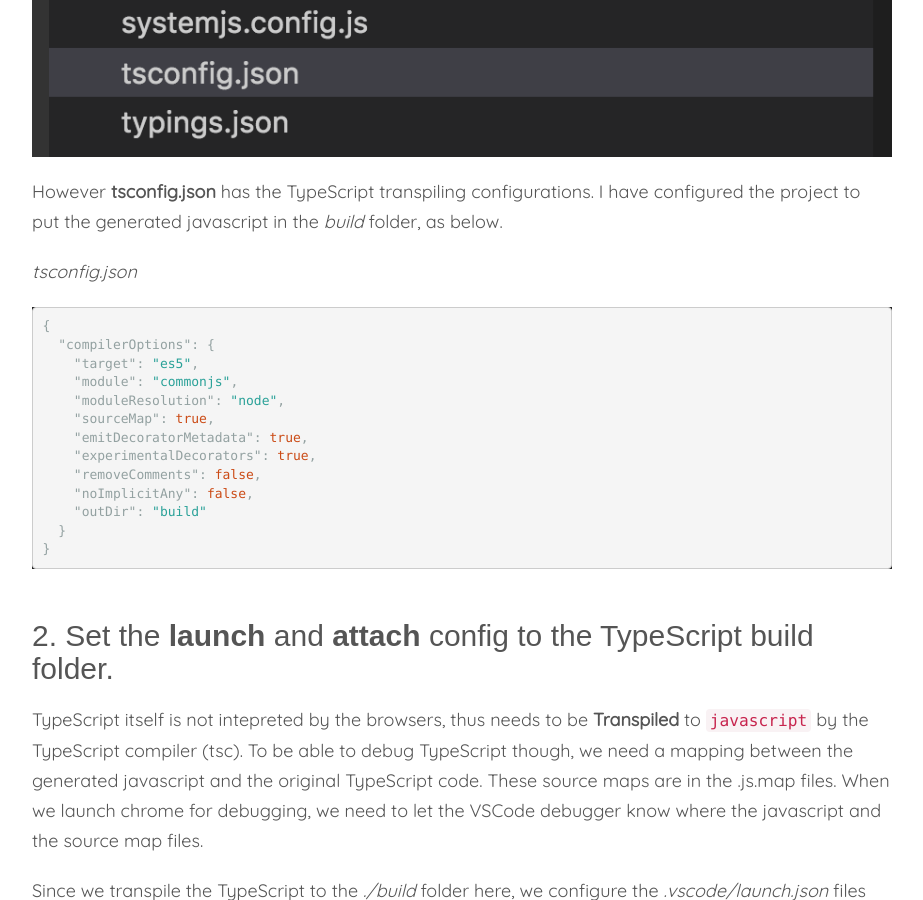
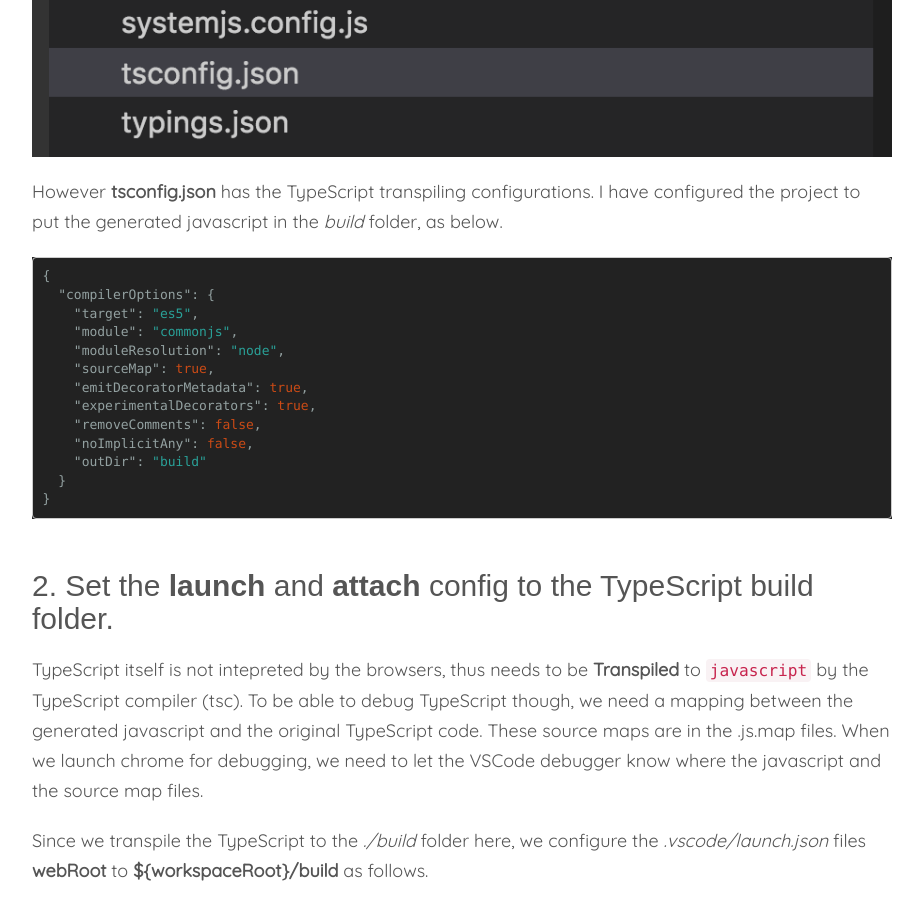
Before and after one commit to indivari/amilsil.github.io, a Jekyll site: the page built from _posts/2016-08-02-angular2-typescript-debugging.md, in a window 1280 px wide and 900 px high, scrolled down 2349 px. Shown: the whole window, without its empty margins (178-1101 px from the left). Built offline with Jekyll 4.4.1, drawn with Linux system fonts in a browser that asks for light colours; some web fonts are replaced; comment, search, counter and statistics services are not loaded.

Commit message:
Improve Code Hightlights

````diff
--- a/_posts/2016-08-02-angular2-typescript-debugging.md
+++ b/_posts/2016-08-02-angular2-typescript-debugging.md
@@ -25,9 +25,9 @@ TypeScript debugging for Angular2 can be setup easily with few steps. We just ne
 
 I have already set up a basic project in github and you are more than welcome to clone from there.
 
-{% highlight text%}
+```text
 https://github.com/amilsil/angular2-ts-debugging.git
-{% endhighlight %}
+```
 
 The project is the most simple angular2 project ever.
 
@@ -35,8 +35,7 @@ The project is the most simple angular2 project ever.
 
 However **tsconfig.json** has the TypeScript transpiling configurations. I have configured the project to put the generated javascript in the *build* folder, as below.
 
-*tsconfig.json*
-{% highlight json%}
+```json
 {
   "compilerOptions": {
     "target": "es5",
@@ -50,7 +49,7 @@ However **tsconfig.json** has the TypeScript transpiling configurations. I have
     "outDir": "build"
   }
 }
-{% endhighlight %}
+```
 
 
 
@@ -60,7 +59,7 @@ TypeScript itself is not intepreted by the browsers, thus needs to be **Transpil
 
 Since we transpile the TypeScript to the *./build* folder here, we configure the *.vscode/launch.json* files **webRoot** to **${workspaceRoot}/build** as follows.
 
-{% highlight json%}
+```json
 {
     "version": "0.2.0",
     "configurations": [
@@ -82,7 +81,7 @@ Since we transpile the TypeScript to the *./build* folder here, we configure the
         }
     ]
 }
-{% endhighlight %}
+```
 
 
 ## 3. Installing the Debugger for Chrome vscode extension
````
